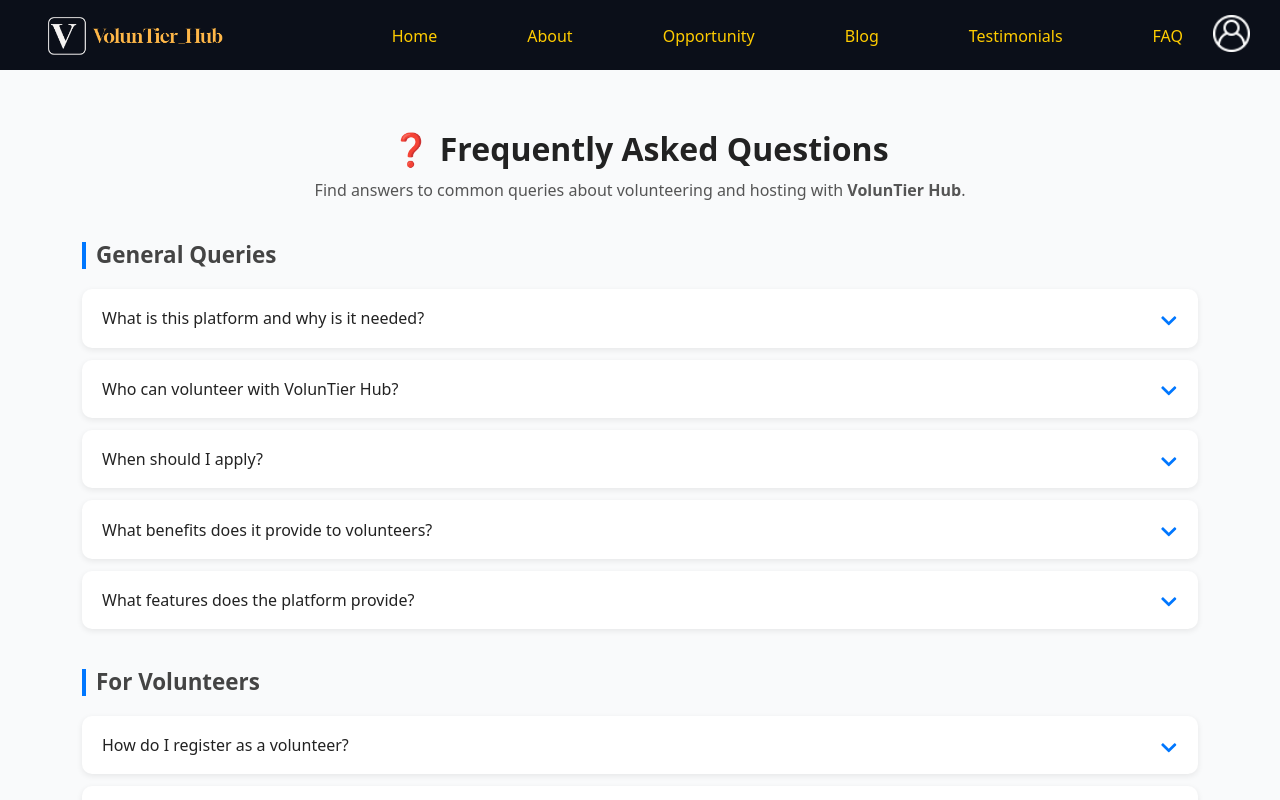
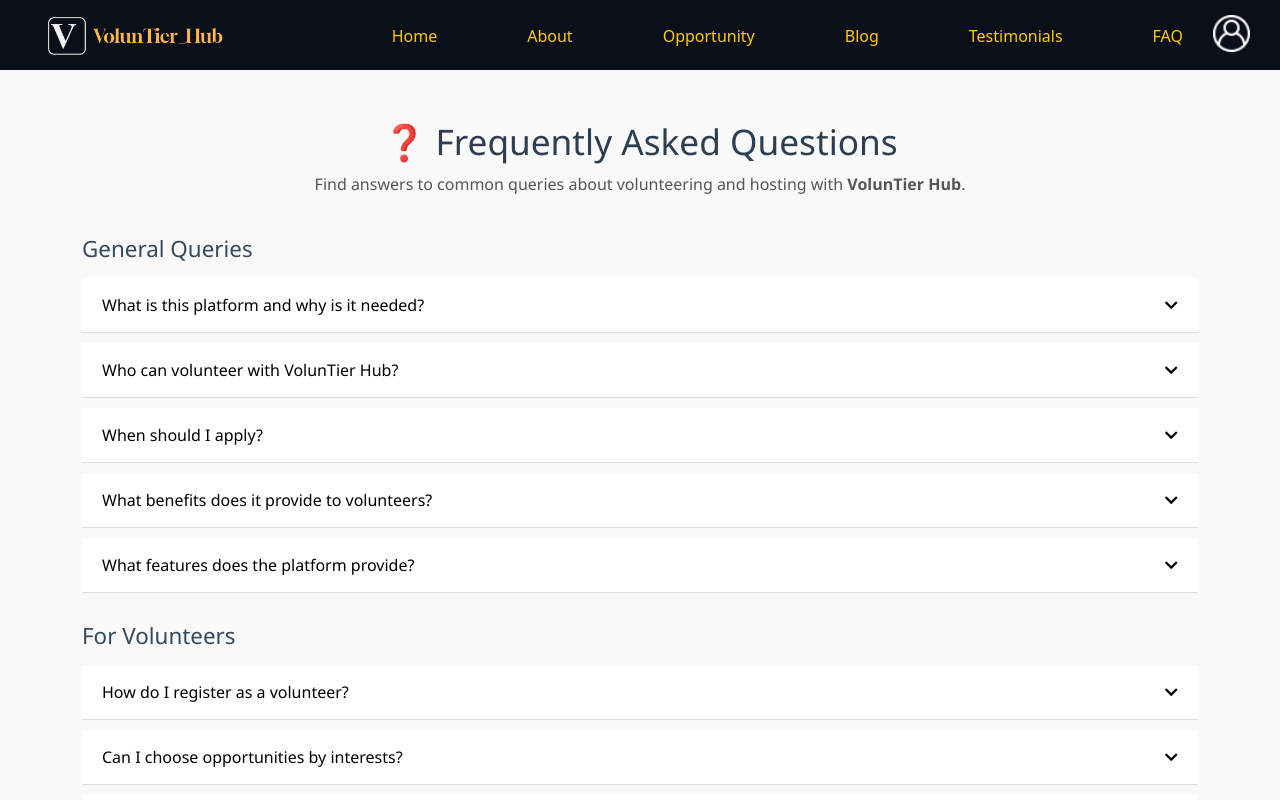
Before and after one commit to CarolFernandis/VolunTier_Hub, a React (Vite) app in the folder frontend/: page /faq in a window 1280 px wide. Shown: the top 800 px of the page. Built offline with nearby package versions, Linux system fonts and the light colour scheme; a web font is replaced by a local one.

Commit message:
first commit

```diff
--- a/frontend/src/components/Footer/Footer.jsx
+++ b/frontend/src/components/Footer/Footer.jsx
@@ -59,3 +59,4 @@ const Footer = () => {
 };
 
 export default Footer;
+ {/* Footer sticks to bottom - The code is in App.jsx*/}
--- a/frontend/src/pages/About.jsx
+++ b/frontend/src/pages/About.jsx
@@ -5,7 +5,7 @@ import React from "react";
 import aboutus from "../assets/aboutus.jpg";
 import { Link } from "react-router-dom";
 
-// Section 2
+// Section 2 - Cards
 import vision from "../assets/vision.png";
 import purpose from "../assets/purpose.png";
 import approach from "../assets/approach.png";
@@ -13,7 +13,7 @@ import opportunities from "../assets/opportunities.png";
 import registration from "../assets/registration.png";
 import dashboard from "../assets/dashboard.png";
 
-// Section 3
+// Section 3 - Cards
 import Community from "../assets/Community.jpg";
 import Education from "../assets/Education.jpg";
 import Health from "../assets/Health.jpg";
@@ -68,8 +68,8 @@ export default function About() {
               </p>
 
               {/* Button */} {/* Join Us Button linking to Register */}
-              <Link to="/register" className="btn-custom mt-3">
-                Join Us
+              <Link to="/register">
+              <button className="btn-custom mt-3">Join Us</button>
               </Link>
             </div>
 
--- a/frontend/src/pages/Faq.css
+++ b/frontend/src/pages/Faq.css
@@ -1,113 +1,137 @@
+/* Container styling */
 .faq-section {
-  padding: 60px 20px;
-  background: #f9fafb;
+  padding: 50px 20px;
+  background-color: #f9f9f9;
+  font-family: 'Segoe UI', Tahoma, Geneva, Verdana, sans-serif;
+  color: #333;
 }
 
+.container {
+  max-width: 900px;
+  margin: 0 auto;
+}
+
+/* Titles */
 .faq-title {
-  font-size: 2rem;
-  font-weight: bold;
   text-align: center;
+  font-size: 2.2rem;
   margin-bottom: 10px;
-  color: #222;
+  color: #2c3e50;
 }
 
 .faq-subtitle {
   text-align: center;
+  font-size: 1rem;
+  margin-bottom: 40px;
   color: #555;
-  margin-bottom: 40px;
 }
 
-.faq-category {
-  margin-bottom: 40px;
+/* Category titles */
+.faq-category-title {
+  font-size: 1.4rem;
+  margin-bottom: 15px;
+  color: #34495e;
 }
 
-.faq-category-title {
-  font-size: 1.4rem;
-  font-weight: 600;
-  margin-bottom: 20px;
-  color: #444;
-  border-left: 4px solid #0077ff;
-  padding-left: 10px;
+/* FAQ List */
+.faq-list {
+  margin-bottom: 30px;
 }
 
+/* FAQ Items */
 .faq-item {
-  border-radius: 10px;
-  margin-bottom: 12px;
-  overflow: hidden;
-  box-shadow: 0px 2px 6px rgba(0,0,0,0.08);
-  background: #fff;
-  transition: all 0.3s ease;
+  border-bottom: 1px solid #ddd;
+  margin-bottom: 10px;
 }
 
-.faq-item:hover {
-  transform: translateY(-2px);
-}
-
+/* Question Button */
 .faq-question {
-  width: 100%;
-  padding: 16px 20px;
-  font-size: 1rem;
-  font-weight: 500;
-  color: #222;
-  text-align: left;
-  background: none;
-  border: none;
-  outline: none;
-  cursor: pointer;
   display: flex;
   justify-content: space-between;
   align-items: center;
+  width: 100%;
+  background: #fff;
+  border: none;
+  outline: none;
+  padding: 15px 20px;
+  cursor: pointer;
+  font-size: 1rem;
+  text-align: left;
+  transition: background 0.3s;
+}
+
+.faq-question:hover {
+  background: #f1f1f1;
 }
 
 .faq-question.active {
-  background: #f0f6ff;
-  color: #0077ff;
+  background: #eaf2f8;
+  color: #2c3e50;
 }
 
+/* Toggle icon */
 .faq-toggle {
-  font-size: 1.1rem;
-  color: #0077ff;
+  margin-left: 10px;
+  display: flex;
+  align-items: center;
+  font-size: 0.9rem;
 }
 
+/* Answer */
 .faq-answer {
   max-height: 0;
   overflow: hidden;
-  transition: max-height 0.4s ease, padding 0.3s ease;
+  transition: all 0.3s ease;
   padding: 0 20px;
 }
 
 .faq-answer.show {
-  max-height: 200px; /* enough for most answers */
+  max-height: 500px;
   padding: 15px 20px;
 }
 
-.faq-answer p {
-  margin: 0;
-  color: #555;
-  line-height: 1.5;
-}
-
+/* Ask a Question Input */
 .ask-input {
-  width: 100%;
-  padding: 12px 15px;
+  width: 70%;
+  padding: 10px 15px;
   font-size: 1rem;
-  border-radius: 6px;
   border: 1px solid #ccc;
-  margin-bottom: 10px;
+  border-radius: 5px 0 0 5px;
   outline: none;
 }
 
+.ask-input:focus {
+  border-color: #3498db;
+  box-shadow: 0 0 5px rgba(52, 152, 219, 0.5);
+}
+
+/* Ask Button */
 .ask-button {
-  padding: 10px 20px;
+  width: 30%;
+  padding: 10px 15px;
   font-size: 1rem;
-  background: #0077ff;
+  background-color: #3498db;
   color: #fff;
   border: none;
-  border-radius: 6px;
+  border-radius: 0 5px 5px 0;
   cursor: pointer;
-  transition: all 0.3s ease;
+  transition: background 0.3s;
 }
 
 .ask-button:hover {
-  background: #005fcc;
+  background-color: #2980b9;
 }
+
+/* Responsive */
+@media (max-width: 600px) {
+  .ask-input,
+  .ask-button {
+    width: 100%;
+    border-radius: 5px;
+    margin-bottom: 10px;
+  }
+
+  .ask-button {
+    border-radius: 5px;
+  }
+}
--- a/package.json
+++ b/package.json
@@ -1,7 +1,11 @@
 {
   "dependencies": {
     "@popperjs/core": "^2.11.8",
+    "body-parser": "^2.2.0",
     "bootstrap": "^5.3.7",
+    "cors": "^2.8.5",
+    "express": "^5.1.0",
+    "openai": "^5.15.0",
     "react-icons": "^5.5.0",
     "react-router-dom": "^7.8.1"
   }
```
Also changed, not shown: 1 other file (tests, documents, lock files or other folders).
